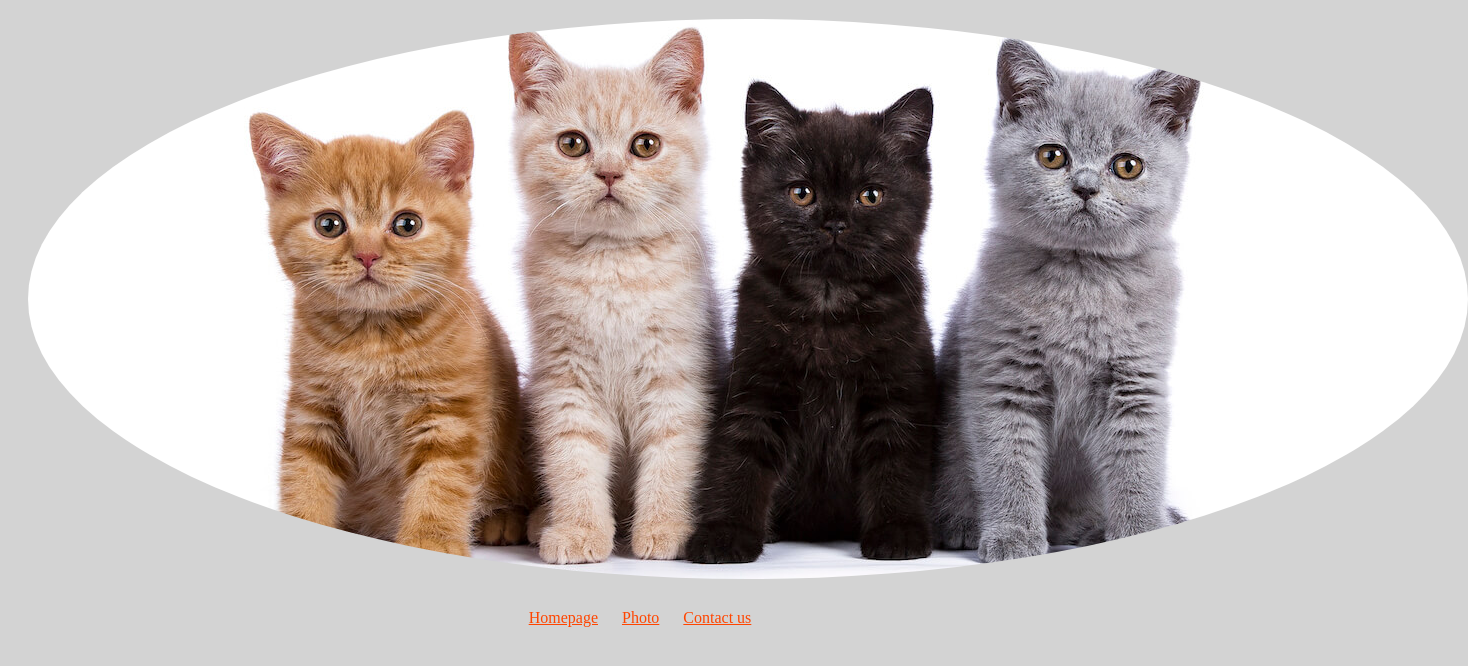
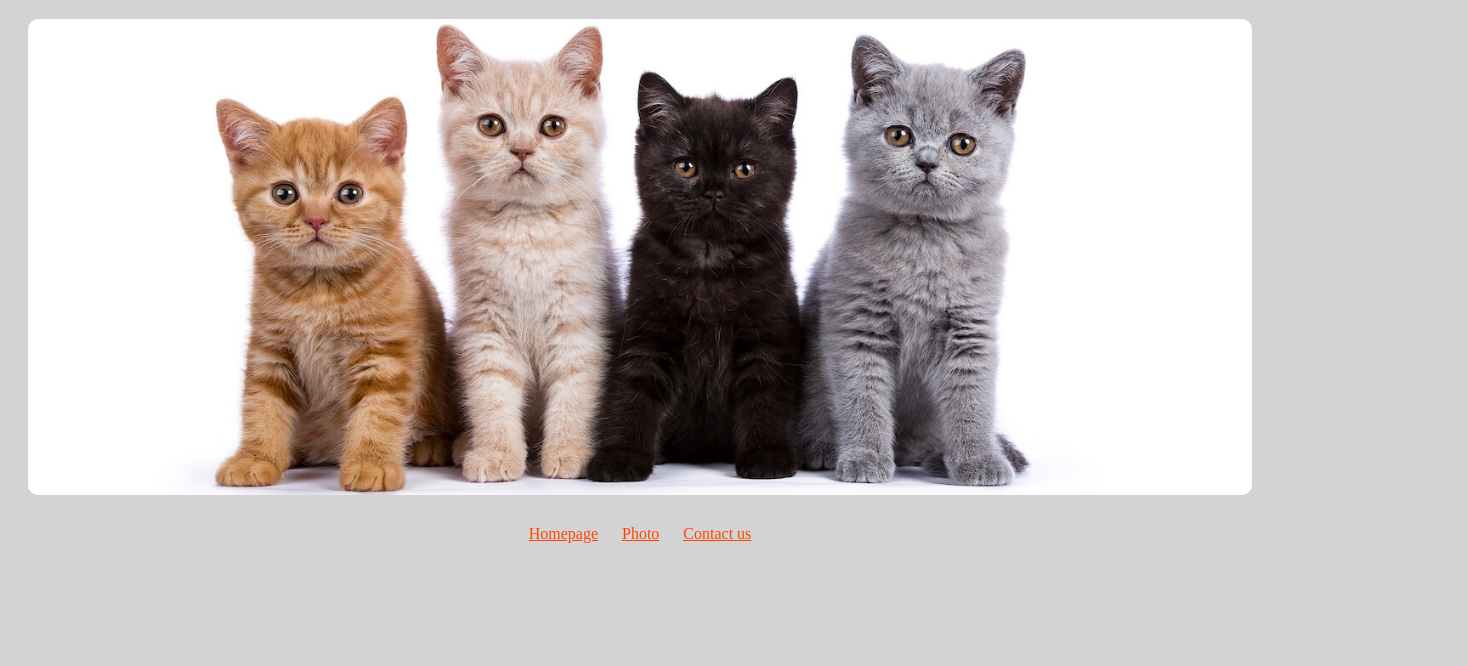
Before and after one commit to ishapatel1612/Lesson-5-cats, a plain HTML site: page photo.html in a window 1280 px wide. Shown: the part 62-728 px from the top of the page, 1468 px wide, since content can reach past the window. Drawn offline with Linux system fonts and the light colour scheme.

Commit message:
Corrected image layout

```diff
--- a/src/style.css
+++ b/src/style.css
@@ -24,5 +24,6 @@ footer {
 .catPhoto {
   display: block;
   margin: 0 auto;
-  border-radius: 100%;
+  border-radius: 10px;
+  max-width: 100%;
 }
```
